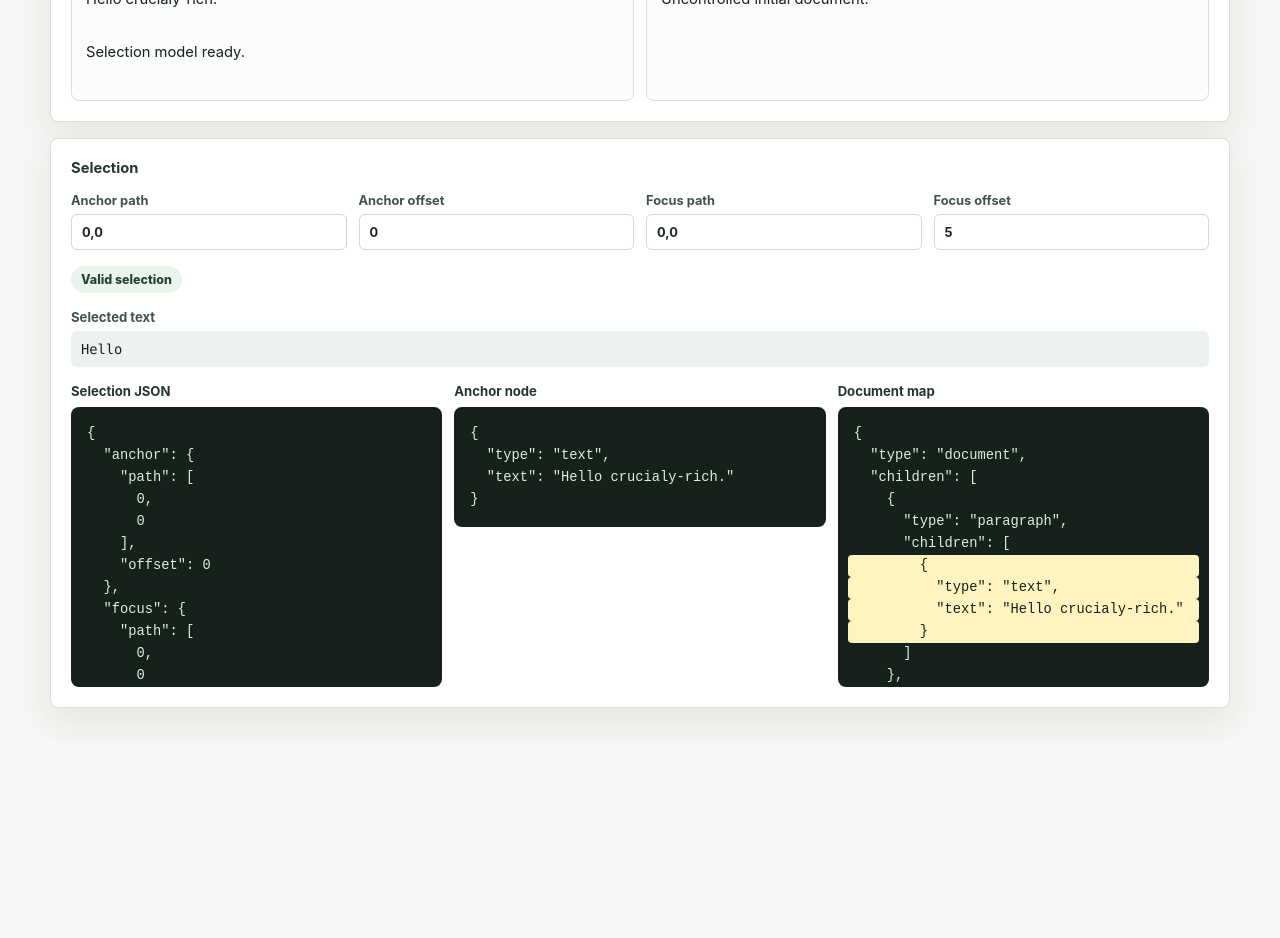
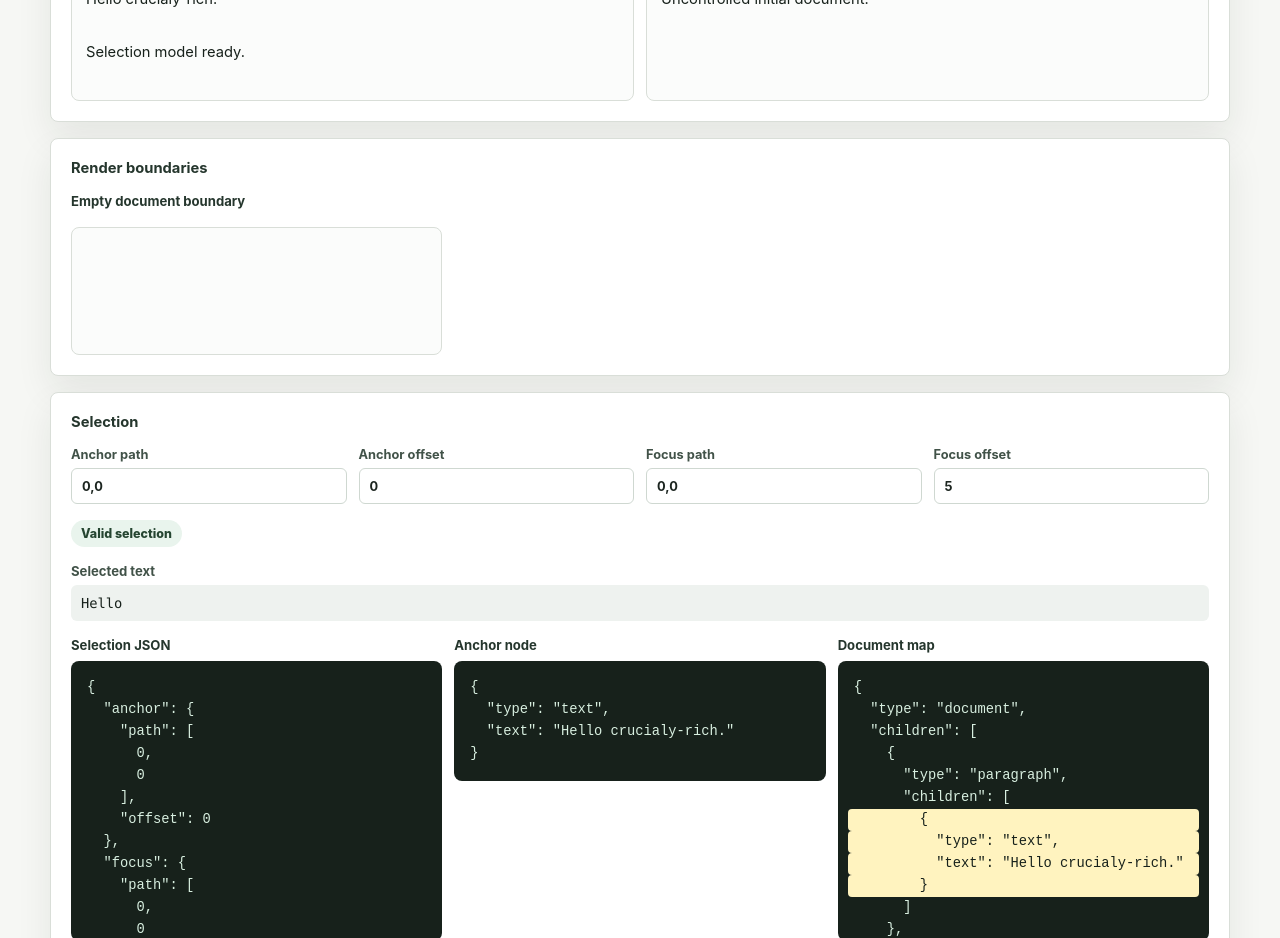
Before and after one commit to QDyanbing/crucialy-rich, a React (Vite) app in the folder apps/demo/: page / in a window 1280 px wide. Shown: the part 940-1878 px from the top of the page. Before the commit the page ends 1680 px from the top, so only its background shows below. Built offline with nearby package versions, Linux system fonts and the light colour scheme.

Commit message:
feat: add empty document boundary demo

```diff
--- a/apps/demo/src/main.tsx
+++ b/apps/demo/src/main.tsx
@@ -27,6 +27,12 @@ interface ModelExample {
   value: unknown;
 }
 
+interface RenderBoundaryExample {
+  document: DocumentNode;
+  id: string;
+  label: string;
+}
+
 const modelExamples: ModelExample[] = [
   {
     id: "regular",
@@ -54,6 +60,17 @@ const modelExamples: ModelExample[] = [
 const uncontrolledPreviewDocument = createDocument([
   createParagraph([createText("Uncontrolled initial document.")]),
 ]);
+
+const renderBoundaryExamples: RenderBoundaryExample[] = [
+  {
+    id: "empty-document",
+    label: "Empty document boundary",
+    document: {
+      type: "document",
+      children: [],
+    },
+  },
+];
 
 const defaultSelection: RangeSelection = {
   anchor: { path: [0, 0], offset: 0 },
@@ -441,6 +458,23 @@ function DemoApp() {
         </div>
       </section>
 
+      <section className="render-boundaries" aria-label="Render boundary examples">
+        <h2>Render boundaries</h2>
+
+        <div className="boundary-grid">
+          {renderBoundaryExamples.map((example) => (
+            <div className="boundary-example" key={example.id}>
+              <h3>{example.label}</h3>
+              <RichTextEditor
+                className="mini-editor"
+                label={example.label}
+                value={example.document}
+              />
+            </div>
+          ))}
+        </div>
+      </section>
+
       <SelectionDebugger
         document={normalizedDocument}
         onSelectionChange={setModelSelection}
--- a/apps/demo/src/styles.css
+++ b/apps/demo/src/styles.css
@@ -336,10 +336,33 @@ input {
   box-shadow: 0 16px 36px rgb(26 36 30 / 8%);
 }
 
+.render-boundaries {
+  display: grid;
+  gap: 16px;
+  margin-top: 16px;
+  padding: 20px;
+  border: 1px solid #d9ded8;
+  border-radius: 8px;
+  background: #ffffff;
+  box-shadow: 0 16px 36px rgb(26 36 30 / 8%);
+}
+
 .component-grid {
   display: grid;
   grid-template-columns: repeat(2, minmax(0, 1fr));
   gap: 12px;
+}
+
+.boundary-grid {
+  display: grid;
+  grid-template-columns: repeat(3, minmax(0, 1fr));
+  gap: 12px;
+}
+
+.boundary-example {
+  display: grid;
+  gap: 10px;
+  min-width: 0;
 }
 
 .component-example {
@@ -385,6 +408,7 @@ input {
   }
 
   .control-grid,
+  .boundary-grid,
   .component-grid,
   .debug-stack {
     grid-template-columns: 1fr;
```
